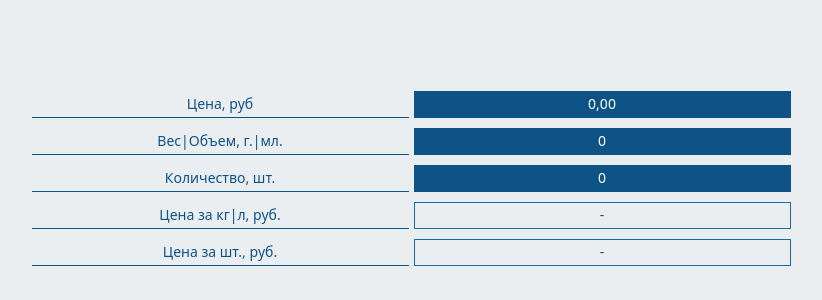
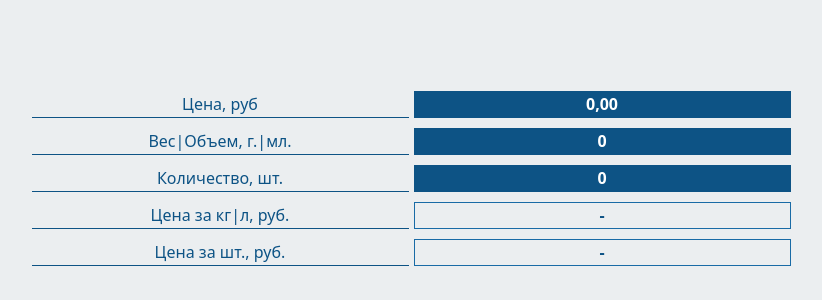
Before and after one commit to stepantsuk/easylitre, a React (Create React App) app: page / in a window 1280 px wide. Shown: the part 222-522 px from the top of the page, without its empty margins (229-1051 px from the left). Built offline with nearby package versions, Linux system fonts and the light colour scheme.

Commit message:
input mode

```diff
--- a/src/components/App/App.tsx
+++ b/src/components/App/App.tsx
@@ -22,27 +22,27 @@ export type TInputField = {
   lexic: string,
 }
 
-type TInputFields = {
-  price: TInputField,
-  weight: TInputField,
-  volume: TInputField,
-}
+// type TInputFields = {
+//   price: TInputField,
+//   weight: TInputField,
+//   volume: TInputField,
+// }
 
 export const App = () => {
   const [price, setPrice] = useState<number>(DEFAULT_PRICE)
   const [weight, setWeight] = useState<number>(DEFAULT_WEIGHT)
   const [count, setCount] = useState<number>(DEFAULT_COUNT)
 
-  const handleSetPrice = (str: string) => {
-    setPrice(parseFloat(str))
+  type THandleSet = {
+    fn: React.Dispatch<React.SetStateAction<number>>,
+    str: string,
   }
 
-  const handleSetWeight = (str: string) => {
-    setWeight(parseFloat(str))
-  }
-
-  const handleSetCount = (str: string) => {
-    setCount(parseFloat(str))
+  const handleSet = ({
+    fn,
+    str,
+  }: THandleSet) => {
+    fn(parseFloat(str))
   }
 
   const {
@@ -60,17 +60,17 @@ export const App = () => {
           <InputValue
             countValue={price}
             isPrice={true}
-            handleSetPriceAmount={handleSetPrice}
+            handleSetPriceAmount={(str) => handleSet({ fn: setPrice, str })}
             lexic={priceLexic}
           />
           <InputValue
             countValue={weight}
-            handleSetPriceAmount={handleSetWeight}
+            handleSetPriceAmount={(str) => handleSet({ fn: setWeight, str })}
             lexic={weightLexic}
           />
           <InputValue
             countValue={count}
-            handleSetPriceAmount={handleSetCount}
+            handleSetPriceAmount={(str) => handleSet({ fn: setCount, str })}
             lexic={countLexic}
           />
           <ResultPrice
--- a/src/components/InputValue/index.tsx
+++ b/src/components/InputValue/index.tsx
@@ -43,10 +43,6 @@ export const InputValue = ({
 
   const onChangePriceAmount = (e: BaseSyntheticEvent) => {
     const inputValue = dotToComma(e.target.value)
-    // const inputValue = e.target.value
-    console.log('inputValue', inputValue)
-    console.log('REGEX_DECIMAL.test(inputValue)', REGEX_DECIMAL.test(inputValue))
-
 
     if (regExp.test(inputValue)) {
       handleSetPriceAmount(Number(inputValue.replace(',', '.')).toFixed(2))
@@ -61,10 +57,8 @@ export const InputValue = ({
   }
 
   const keyDown = (e: KeyboardEvent) => {
-    if (e.key === KEYBOARD_KEYS.enter) {
+    if ([`${KEYBOARD_KEYS.escape}`, `${KEYBOARD_KEYS.enter}`].includes(e.key)) {
       finishEditingPriceAmount()
-    } else if (e.key === KEYBOARD_KEYS.escape) {
-      endEditing()
     }
   }
 
--- a/src/components/InputValue/styled.ts
+++ b/src/components/InputValue/styled.ts
@@ -7,7 +7,6 @@ export const InputWrapper = styled.div`
   justify-content: space-between;
   gap: 5px;
   width: 100%;
-  /* border-bottom: 1px solid ${colors.primary5}; */
   padding: 5px;
 `
 
@@ -22,6 +21,7 @@ export const InputLexica = styled.div`
 export const InputPriceAmount = styled.div`
   flex: 50%;
   padding: 3px;
+  font-weight: 600;
   color: ${colors.neutral0};
   background-color: ${colors.primary5};
   text-align: center;
--- a/src/components/ResultValue/styled.ts
+++ b/src/components/ResultValue/styled.ts
@@ -5,6 +5,7 @@ import { colors } from '../../ui-kit/sharedStyles'
 export const InputPriceAmount = styled.div`
   flex: 50%;
   padding: 2px;
+  font-weight: 600;
   color: ${colors.primary5};
   border: 1px solid ${colors.primary4};
   text-align: center;
--- a/src/config/index.ts
+++ b/src/config/index.ts
@@ -35,4 +35,4 @@ export const DEFAULT_STATE = {
 
 export const REGEX_DECIMAL = /^(?!0\d)\d*[.,]?\d*$/
 
-export const REGEX_INTEGER = /^(?!0)\d+/
+export const REGEX_INTEGER = /^(?!0)\d*$/
--- a/src/layout/globalStyles.ts
+++ b/src/layout/globalStyles.ts
@@ -12,7 +12,7 @@ export const GlobalStyles = createGlobalStyle`
     margin: 0;
     padding: 0;
     font-family: ${fontFamily};
-    font-size: 14px;
+    font-size: 16px;
     font-weight: 400;
     line-height: 20px;
     color: ${colors.neutral10};
@@ -22,7 +22,7 @@ export const GlobalStyles = createGlobalStyle`
   h1, h2, h3, h4, h5, h6, p, ul, li {
     margin: 0;
     padding: 0;
-    font-size: 14px;
+    font-size: 16px;
     line-height: 20px;
   }
 
```
